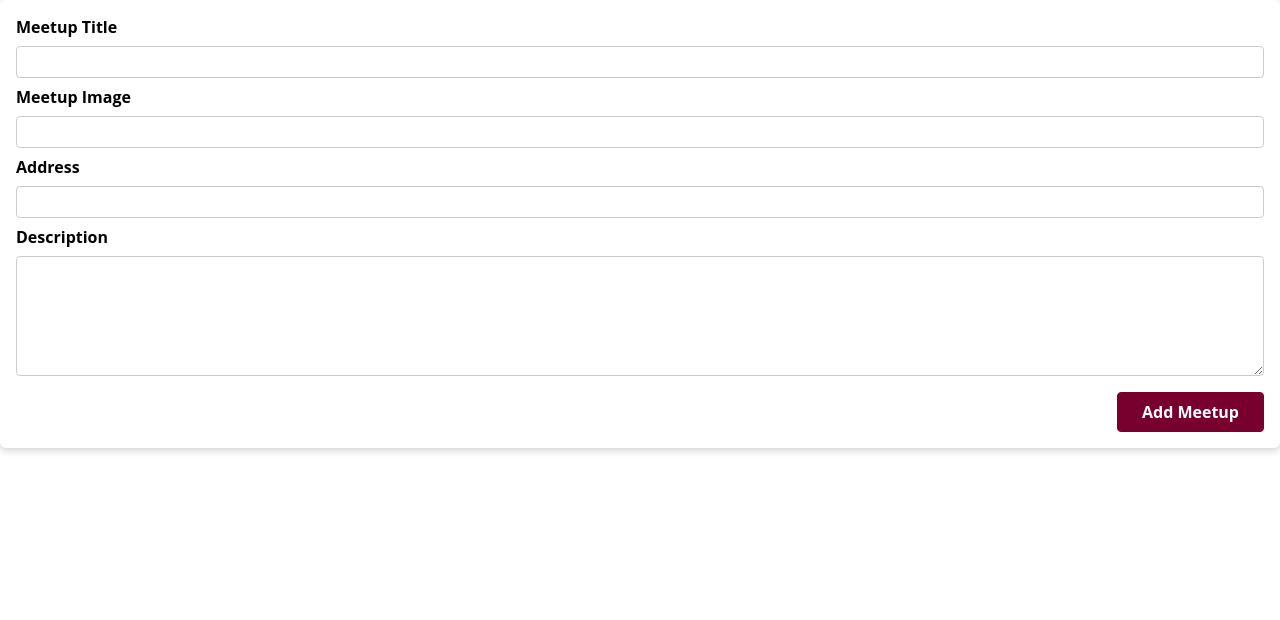
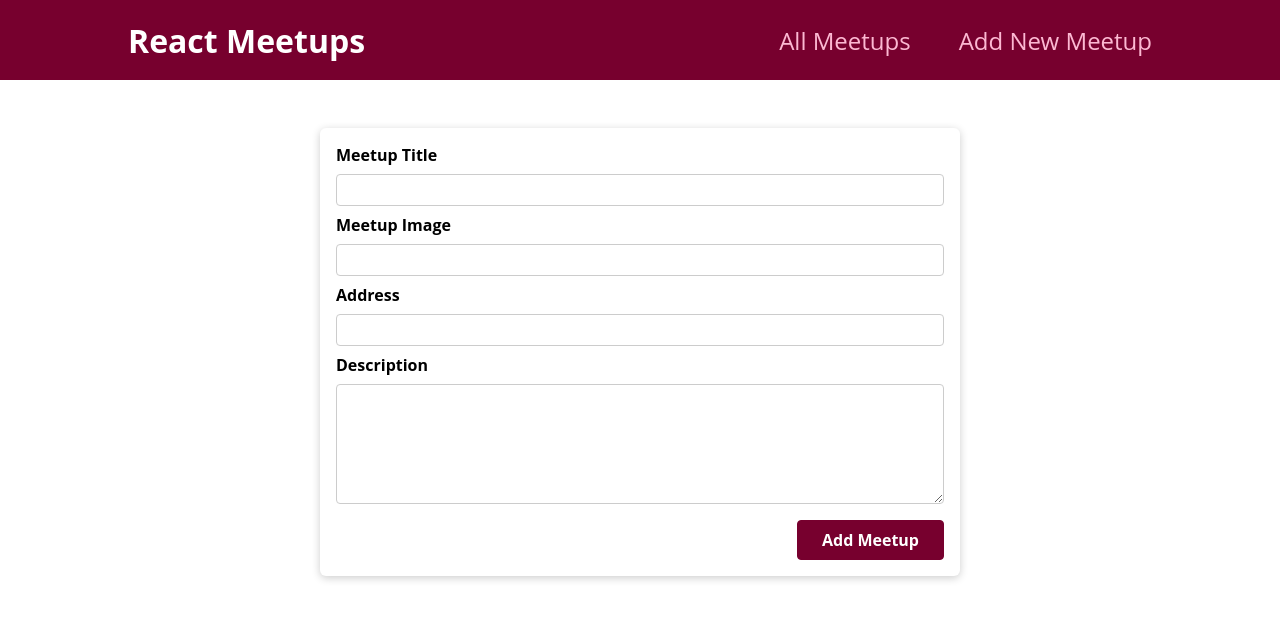
Before and after one commit to Ceyene/DevMeetups, a Next.js app: page /new-meetup in a window 1280 px wide. Shown: the top 620 px of the page. Built offline with nearby package versions, Linux system fonts and the light colour scheme.

Commit message:
Adding a layout

```diff
--- a/components/layout/MainNavigation.js
+++ b/components/layout/MainNavigation.js
@@ -1,3 +1,4 @@
+import Link from 'next/link';
 import classes from './MainNavigation.module.css';
 
 function MainNavigation() {
@@ -7,10 +8,10 @@ function MainNavigation() {
 			<nav>
 				<ul>
 					<li>
-						<Link to="/">All Meetups</Link>
+						<Link href="/">All Meetups</Link>
 					</li>
 					<li>
-						<Link to="/new-meetup">Add New Meetup</Link>
+						<Link href="/new-meetup">Add New Meetup</Link>
 					</li>
 				</ul>
 			</nav>
--- a/pages/_app.js
+++ b/pages/_app.js
@@ -1,7 +1,13 @@
-import '../styles/globals.css'
+import Layout from '../components/layout/Layout';
+import '../styles/globals.css';
 
+//root component for Next.js
 function MyApp({ Component, pageProps }) {
-  return <Component {...pageProps} />
+	return (
+		<Layout>
+			<Component {...pageProps} />
+		</Layout>
+	);
 }
 
-export default MyApp
+export default MyApp;
```
Also changed, not shown: pages/index.js (+8 -6 lines).
